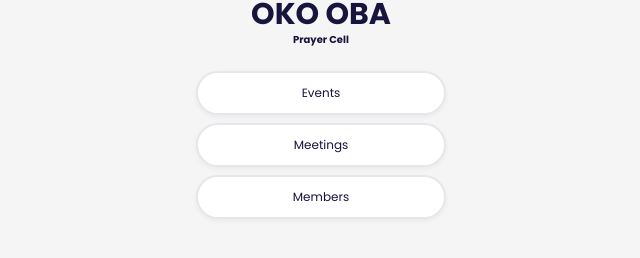
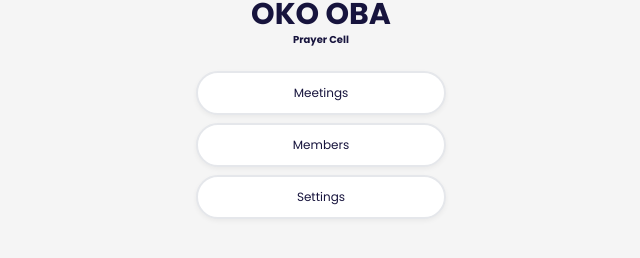
Before and after one commit to brnkgabriel/rcnlagos-cell, a Nuxt app: page / in a window 1280 px wide. Shown: the part 492-750 px from the top of the page, without its empty margins (319-959 px from the left). Built offline with nearby package versions, Linux system fonts and the light colour scheme.

Commit message:
fix: userflow

```diff
--- a/pages/index.vue
+++ b/pages/index.vue
@@ -16,9 +16,9 @@
       </div>
 
       <div aria-label="navigation" class="flex flex-col justify-center items-center gap-y-2">
-        <NuxtLink href="/events" :class="homeNavLink">Events</NuxtLink>
         <NuxtLink href="/meetings" :class="homeNavLink">Meetings</NuxtLink>
         <NuxtLink href="/members" :class="homeNavLink">Members</NuxtLink>
+        <NuxtLink href="/settings" :class="homeNavLink">Settings</NuxtLink>
       </div>
     </div>
   </div>
--- a/pages/meetings.vue
+++ b/pages/meetings.vue
@@ -19,8 +19,8 @@
           <img src="/icons/google-drive.svg" class="w-[24px] absolute top-1/2 left-[8px] -translate-y-1/2" alt="google drive"/>
           <div>previous meetings</div>
         </a>
-        <NuxtLink href="/events" :class="homeNavLink">Events</NuxtLink>
         <NuxtLink href="/members" :class="homeNavLink">Members</NuxtLink>
+        <NuxtLink href="/settings" :class="homeNavLink">Settings</NuxtLink>
       </div>
     </div>
   </div>
```
